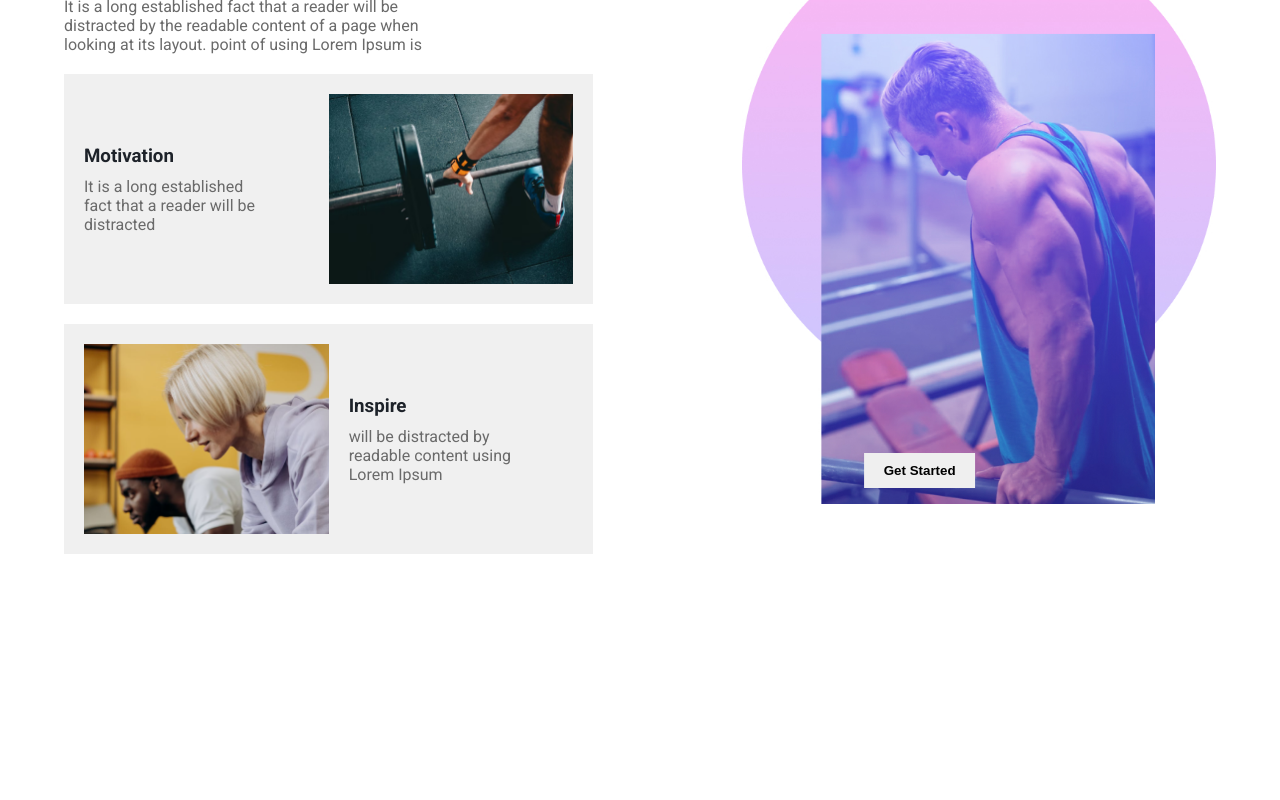
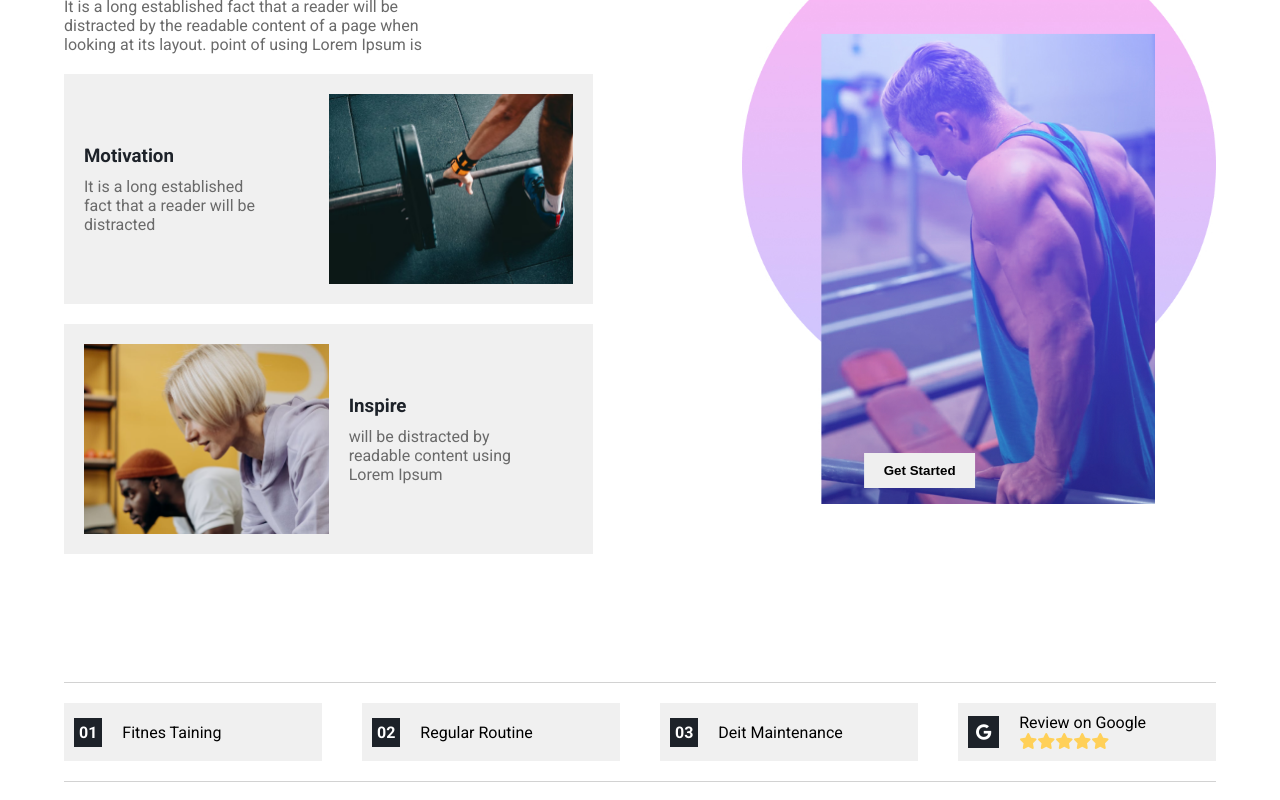
Before and after one commit to mustafa-khaled/Fitness-Website, a React (Create React App) app: page / in a window 1280 px wide. Shown: the part 1887-2687 px from the top of the page. Before the commit the page ends 2569 px from the top, so only its background shows below. Built offline with nearby package versions, Linux system fonts and the light colour scheme.

Commit message:
making home five srcyion

```diff
--- /dev/null
+++ b/src/components/home/FivethSection.jsx
@@ -0,0 +1,36 @@
+import styles from "./home.module.css";
+
+const FivethSection = () => {
+  return (
+    <div className={`${styles.five} container`}>
+      <div className={styles.five_box}>
+        <h4>01</h4>
+        <p>Fitnes Taining</p>
+      </div>
+      <div className={styles.five_box}>
+        <h4>02</h4>
+        <p>Regular Routine</p>
+      </div>
+      <div className={styles.five_box}>
+        <h4>03</h4>
+        <p>Deit Maintenance</p>
+      </div>
+
+      <div className={styles.five_box}>
+        <i className="fa-brands fa-google"></i>
+        <div>
+          <p>Review on Google</p>
+          <div>
+            <i className="fa-solid fa-star"></i>
+            <i className="fa-solid fa-star"></i>
+            <i className="fa-solid fa-star"></i>
+            <i className="fa-solid fa-star"></i>
+            <i className="fa-solid fa-star"></i>
+          </div>
+        </div>
+      </div>
+    </div>
+  );
+};
+
+export default FivethSection;
--- a/src/components/home/Home.jsx
+++ b/src/components/home/Home.jsx
@@ -1,4 +1,5 @@
 import FirstSection from "./FirstSection";
+import FivethSection from "./FivethSection";
 import FourthSection from "./FourthSection";
 import SecondSection from "./SecondSection";
 import ThirdSection from "./ThirdSection";
@@ -10,6 +11,7 @@ const Home = () => {
       <SecondSection />
       <ThirdSection />
       <FourthSection />
+      <FivethSection />
     </div>
   );
 };
--- a/src/components/home/home.module.css
+++ b/src/components/home/home.module.css
@@ -280,3 +280,39 @@
     width: 100%;
   }
 }
+
+/* Section Five  */
+
+.five {
+  padding: 20px 0;
+  margin-bottom: 8rem;
+  border-top: 1px solid var(--seven);
+  border-bottom: 1px solid var(--seven);
+  display: grid;
+  grid-template-columns: repeat(auto-fill, minmax(250px, 1fr));
+  gap: 40px;
+}
+
+.five_box {
+  display: flex;
+  align-items: center;
+  gap: 20px;
+  background-color: var(--six);
+  padding: 10px;
+}
+
+.five_box h4 {
+  padding: 5px;
+  background-color: var(--three);
+  color: var(--white);
+}
+
+.five_box:last-of-type > i {
+  background-color: var(--three);
+  padding: 8px;
+  color: var(--white);
+}
+
+.five_box:last-of-type > div i {
+  color: var(--yellow);
+}
--- a/src/index.css
+++ b/src/index.css
@@ -13,7 +13,9 @@
   --four: #6a6a6a;
   --five: #2c323a;
   --six: #f0f0f0;
+  --seven: #d2d2d2;
   --white: #fff;
+  --yellow: #ffd058;
   --main-transition: 0.3s;
 }
 
```
